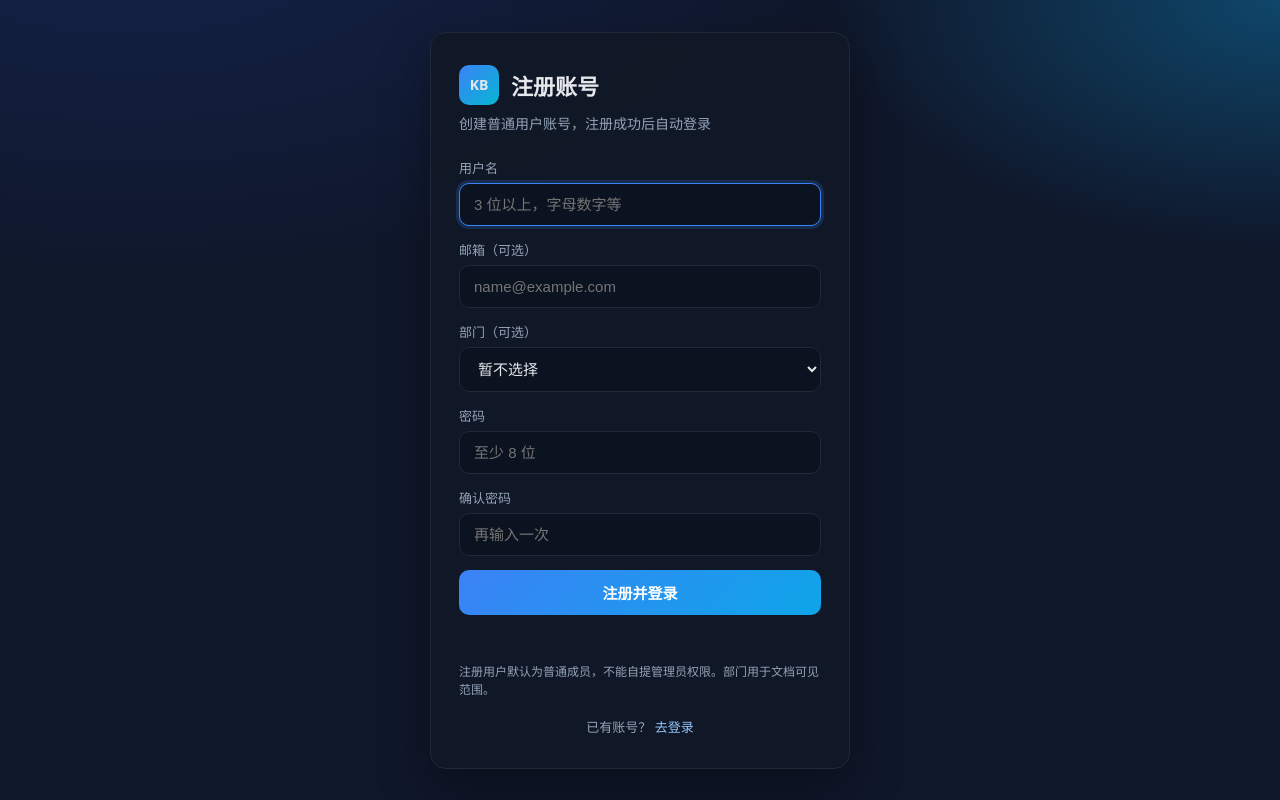
After one commit to ZHANGZILONG-long/smart-kbqa-rag, a Django app: page /register/ in a window 1280 px wide. The commit adds this page. Run offline with Django 4.2, Linux system fonts and the light colour scheme; data that the repository does not hold is empty; parts of the project's set-up code (start-up, migrations or seed data) failed here and were passed over.

Commit message:
feat: 增加用户注册接口与注册页面
- POST /api/auth/register/ 创建普通用户并返回 JWT
- GET /api/auth/departments/ 供注册选择部门
- 新增 /register/ 页面，登录页增加注册入口

```diff
--- a/apps/accounts/urls.py
+++ b/apps/accounts/urls.py
@@ -1,9 +1,18 @@
 from django.urls import path
 
-from .views import LoginView, LogoutView, MeView, RefreshTokenView
+from .views import (
+    DepartmentListView,
+    LoginView,
+    LogoutView,
+    MeView,
+    RefreshTokenView,
+    RegisterView,
+)
 
 urlpatterns = [
     path('login/', LoginView.as_view(), name='auth-login'),
+    path('register/', RegisterView.as_view(), name='auth-register'),
+    path('departments/', DepartmentListView.as_view(), name='auth-departments'),
     path('refresh/', RefreshTokenView.as_view(), name='auth-refresh'),
     path('logout/', LogoutView.as_view(), name='auth-logout'),
     path('me/', MeView.as_view(), name='auth-me'),
--- a/apps/accounts/views.py
+++ b/apps/accounts/views.py
@@ -4,7 +4,13 @@ from rest_framework.views import APIView
 from rest_framework_simplejwt.tokens import RefreshToken
 from rest_framework_simplejwt.views import TokenObtainPairView, TokenRefreshView
 
-from .serializers import LoginSerializer, UserSerializer
+from .models import Department
+from .serializers import (
+    DepartmentSerializer,
+    LoginSerializer,
+    RegisterSerializer,
+    UserSerializer,
+)
 
 
 class LoginView(TokenObtainPairView):
@@ -15,6 +21,44 @@ class LoginView(TokenObtainPairView):
 
     permission_classes = [permissions.AllowAny]
     serializer_class = LoginSerializer
+
+
+class RegisterView(APIView):
+    """
+    POST /api/auth/register/
+    body: {
+      "username": "...",
+      "password": "...",
+      "password_confirm": "...",
+      "email": "",
+      "department_id": null
+    }
+    成功后直接返回 JWT，便于注册后自动登录。
+    """
+
+    permission_classes = [permissions.AllowAny]
+
+    def post(self, request):
+        serializer = RegisterSerializer(data=request.data)
+        serializer.is_valid(raise_exception=True)
+        user = serializer.save()
+        return Response(
+            serializer.to_auth_response(user),
+            status=status.HTTP_201_CREATED,
+        )
+
+
+class DepartmentListView(APIView):
+    """
+    GET /api/auth/departments/
+    注册页下拉用，无需登录。
+    """
+
+    permission_classes = [permissions.AllowAny]
+
+    def get(self, request):
+        qs = Department.objects.all().order_by('code')
+        return Response({'results': DepartmentSerializer(qs, many=True).data})
 
 
 class RefreshTokenView(TokenRefreshView):
--- a/config/urls.py
+++ b/config/urls.py
@@ -15,6 +15,11 @@ urlpatterns = [
         name='login-page',
     ),
     path(
+        'register/',
+        TemplateView.as_view(template_name='register.html'),
+        name='register-page',
+    ),
+    path(
         'home/',
         TemplateView.as_view(template_name='home.html'),
         name='home-page',
--- /dev/null
+++ b/templates/register.html
@@ -0,0 +1,217 @@
+<!DOCTYPE html>
+<html lang="zh-CN">
+<head>
+  <meta charset="UTF-8" />
+  <meta name="viewport" content="width=device-width, initial-scale=1" />
+  <title>注册 · SmartKBQA</title>
+  <style>
+    :root {
+      --bg: #0f172a;
+      --card: #111827;
+      --line: #1f2937;
+      --text: #e5e7eb;
+      --muted: #94a3b8;
+      --primary: #3b82f6;
+      --danger: #f87171;
+      --ok: #34d399;
+      --input: #0b1220;
+    }
+    * { box-sizing: border-box; }
+    body {
+      margin: 0;
+      min-height: 100vh;
+      font-family: "Segoe UI", "PingFang SC", "Microsoft YaHei", sans-serif;
+      color: var(--text);
+      background:
+        radial-gradient(1200px 600px at 10% -10%, #1e3a8a55, transparent 60%),
+        radial-gradient(900px 500px at 100% 0%, #0ea5e955, transparent 50%),
+        var(--bg);
+      display: grid;
+      place-items: center;
+      padding: 24px;
+    }
+    .card {
+      width: 100%;
+      max-width: 420px;
+      background: color-mix(in srgb, var(--card) 92%, transparent);
+      border: 1px solid var(--line);
+      border-radius: 16px;
+      padding: 32px 28px;
+      box-shadow: 0 20px 50px rgba(0,0,0,.35);
+      backdrop-filter: blur(8px);
+    }
+    .brand { display: flex; align-items: center; gap: 12px; margin-bottom: 8px; }
+    .logo {
+      width: 40px; height: 40px; border-radius: 10px;
+      display: grid; place-items: center;
+      background: linear-gradient(135deg, #3b82f6, #06b6d4);
+      font-weight: 700; font-size: 14px;
+    }
+    h1 { margin: 0; font-size: 22px; }
+    .sub { margin: 0 0 24px; color: var(--muted); font-size: 14px; line-height: 1.5; }
+    label { display: block; font-size: 13px; color: var(--muted); margin-bottom: 6px; }
+    .field { margin-bottom: 14px; }
+    input, select {
+      width: 100%;
+      border: 1px solid var(--line);
+      background: var(--input);
+      color: var(--text);
+      border-radius: 10px;
+      padding: 12px 14px;
+      font-size: 15px;
+      outline: none;
+    }
+    input:focus, select:focus {
+      border-color: var(--primary);
+      box-shadow: 0 0 0 3px #3b82f633;
+    }
+    button {
+      width: 100%;
+      border: 0;
+      border-radius: 10px;
+      padding: 12px 16px;
+      font-size: 15px;
+      font-weight: 600;
+      color: white;
+      background: linear-gradient(135deg, var(--primary), #0ea5e9);
+      cursor: pointer;
+    }
+    button:disabled { opacity: .65; cursor: not-allowed; }
+    .msg { min-height: 20px; margin: 12px 0 0; font-size: 13px; color: var(--danger); }
+    .msg.ok { color: var(--ok); }
+    .switch {
+      margin-top: 18px;
+      text-align: center;
+      color: var(--muted);
+      font-size: 13px;
+    }
+    .switch a { color: #93c5fd; text-decoration: none; }
+    .switch a:hover { text-decoration: underline; }
+    .hint {
+      margin-top: 16px;
+      color: var(--muted);
+      font-size: 12px;
+      line-height: 1.5;
+    }
+  </style>
+</head>
+<body>
+  <main class="card">
+    <div class="brand">
+      <div class="logo">KB</div>
+      <h1>注册账号</h1>
+    </div>
+    <p class="sub">创建普通用户账号，注册成功后自动登录</p>
+
+    <form id="register-form" autocomplete="on">
+      <div class="field">
+        <label for="username">用户名</label>
+        <input id="username" name="username" type="text" required minlength="3" maxlength="150" autofocus placeholder="3 位以上，字母数字等" />
+      </div>
+      <div class="field">
+        <label for="email">邮箱（可选）</label>
+        <input id="email" name="email" type="email" placeholder="name@example.com" />
+      </div>
+      <div class="field">
+        <label for="department">部门（可选）</label>
+        <select id="department" name="department">
+          <option value="">暂不选择</option>
+        </select>
+      </div>
+      <div class="field">
+        <label for="password">密码</label>
+        <input id="password" name="password" type="password" required minlength="8" placeholder="至少 8 位" />
+      </div>
+      <div class="field">
+        <label for="password_confirm">确认密码</label>
+        <input id="password_confirm" name="password_confirm" type="password" required minlength="8" placeholder="再输入一次" />
+      </div>
+      <button id="submit-btn" type="submit">注册并登录</button>
+      <p id="msg" class="msg" aria-live="polite"></p>
+    </form>
+
+    <p class="hint">注册用户默认为普通成员，不能自提管理员权限。部门用于文档可见范围。</p>
+    <div class="switch">已有账号？ <a href="/login/">去登录</a></div>
+  </main>
+
+  <script>
+    if (localStorage.getItem('access_token')) {
+      window.location.replace('/home/');
+    }
+
+    const form = document.getElementById('register-form');
+    const msg = document.getElementById('msg');
+    const btn = document.getElementById('submit-btn');
+    const deptSelect = document.getElementById('department');
+
+    function formatErrors(data) {
+      if (!data || typeof data !== 'object') return '注册失败';
+      if (data.detail) return String(data.detail);
+      const parts = [];
+      for (const [k, v] of Object.entries(data)) {
+        if (Array.isArray(v)) parts.push(`${k}: ${v.join('；')}`);
+        else if (typeof v === 'string') parts.push(`${k}: ${v}`);
+        else parts.push(`${k}: ${JSON.stringify(v)}`);
+      }
+      return parts.join('；') || '注册失败';
+    }
+
+    async function loadDepartments() {
+      try {
+        const res = await fetch('/api/auth/departments/');
+        const data = await res.json();
+        const rows = data.results || [];
+        for (const d of rows) {
+          const opt = document.createElement('option');
+          opt.value = d.id;
+          opt.textContent = `${d.name} (${d.code})`;
+          deptSelect.appendChild(opt);
+        }
+      } catch (_) {
+        // 部门加载失败不阻断注册
+      }
+    }
+
+    form.addEventListener('submit', async (e) => {
+      e.preventDefault();
+      msg.textContent = '';
+      msg.classList.remove('ok');
+      btn.disabled = true;
+      btn.textContent = '注册中…';
+
+      const username = document.getElementById('username').value.trim();
+      const email = document.getElementById('email').value.trim();
+      const password = document.getElementById('password').value;
+      const password_confirm = document.getElementById('password_confirm').value;
+      const departmentRaw = deptSelect.value;
+      const body = { username, password, password_confirm, email };
+      if (departmentRaw) body.department_id = Number(departmentRaw);
+
+      try {
+        const res = await fetch('/api/auth/register/', {
+          method: 'POST',
+          headers: { 'Content-Type': 'application/json' },
+          body: JSON.stringify(body),
+        });
+        const data = await res.json().catch(() => ({}));
+        if (!res.ok) throw new Error(formatErrors(data));
+
+        localStorage.setItem('access_token', data.access);
+        localStorage.setItem('refresh_token', data.refresh);
+        if (data.user) localStorage.setItem('user_info', JSON.stringify(data.user));
+
+        msg.classList.add('ok');
+        msg.textContent = '注册成功，正在进入工作台…';
+        window.location.href = '/home/';
+      } catch (err) {
+        msg.textContent = err.message || '注册失败，请稍后重试';
+      } finally {
+        btn.disabled = false;
+        btn.textContent = '注册并登录';
+      }
+    });
+
+    loadDepartments();
+  </script>
+</body>
+</html>
```
Also changed, not shown: apps/accounts/serializers.py (+76 -0 lines), templates/login.html (+10 -0 lines).
